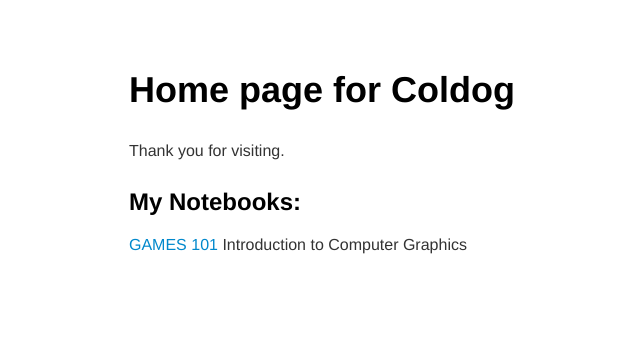
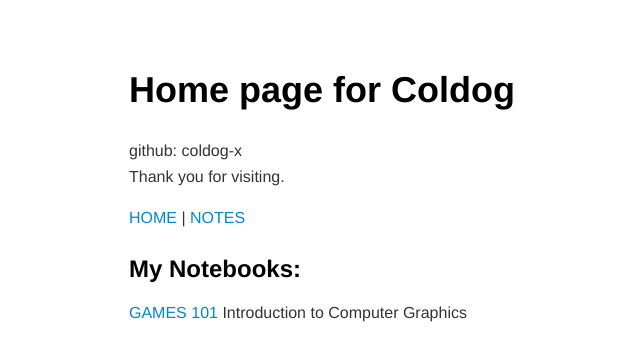
Before and after one commit to coldog-x/coldog-x.github.io, a plain HTML site: page index.html in a window 1280 px wide. Shown: the whole page, without its empty margins (86-726 px from the left). Drawn offline with nearby package versions, Linux system fonts and the light colour scheme.

Commit message:
add links

```diff
--- a/index.html
+++ b/index.html
@@ -1,5 +1,5 @@
 <!DOCTYPE html><html><head>
-      <title>Coldog</title>
+      <title>index</title>
       <meta charset="utf-8">
       <meta name="viewport" content="width=device-width, initial-scale=1.0">
 
@@ -261,9 +261,11 @@ pre[data-line] .line-highlight[data-end]:after {
     </head>
     <body for="html-export">
       <div class="mume markdown-preview  ">
-      <h1 class="mume-header" id="home-page-for-coldog-x">Home page for Coldog</h1>
+      <h1 class="mume-header" id="home-page-for-coldog">Home page for Coldog</h1>
 
-<p>Thank you for visiting.</p>
+<p>github: coldog-x<br>
+Thank you for visiting.</p>
+<p><a href="https://coldog.pro/">HOME</a> | <a href="https://notes.coldog.pro/">NOTES</a></p>
 <h3 class="mume-header" id="my-notebooks">My Notebooks:</h3>
 
 <p><a href="https://notes.coldog.pro/games101/">GAMES 101</a> Introduction to Computer Graphics</p>
```
Also changed, not shown: 1 other file.
